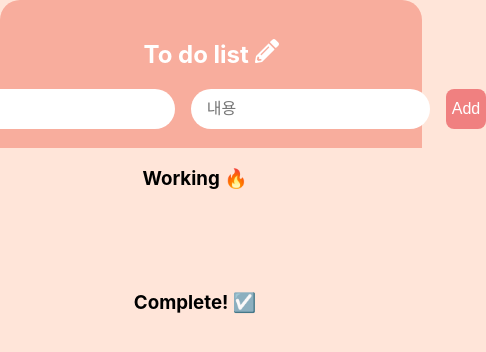
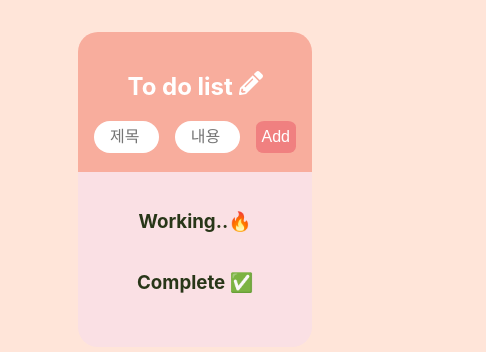
Before and after one commit to Yujin-Jeong-dev/todoLists, a React (Create React App) app: page / in a window 390 px wide. Shown: the top 352 px of the page, 486 px wide, since content can reach past the window. Built offline with nearby package versions, Linux system fonts and the light colour scheme.

Commit message:
스타일링 수정 && 반응형 웹 추가

```diff
--- a/src/App.css
+++ b/src/App.css
@@ -3,5 +3,6 @@
 }
 
 body {
+  margin-top: 2rem;
   background-color: #ffe5d9;
 }
--- a/src/components/AddTodo/AddTodo.module.css
+++ b/src/components/AddTodo/AddTodo.module.css
@@ -1,5 +1,5 @@
 .header {
-    width: 100%;
+    width: 60%;
     border-top-left-radius: 20px;
     border-top-right-radius: 20px;
     background-color: #f8ad9d;
@@ -16,11 +16,9 @@
 
 input {
     width: 14rem;
-    height: 1.5rem;
+    height: 2rem;
     font-size: 1rem;
     padding: 0.5rem 1rem;
-    outline: none;
-    border: none;
     border-radius: 2rem;
     margin-right: 1rem;
 }
@@ -29,8 +27,6 @@ input {
     width: 3rem;
     font-size: 1rem;
     color: white;
-    border: none;
-    outline: none;
     border-radius: 20%;
     background-color: #f08080;
     transition: transfrom 3ms ease-in;
@@ -40,3 +36,9 @@ button:hover {
     cursor: pointer;
     transform: scale(1.1);
 }
+
+@media screen and (max-width:768px) {
+    input {
+        width: 100%;
+    }
+}
--- a/src/components/Todo/Todo.jsx
+++ b/src/components/Todo/Todo.jsx
@@ -1,13 +1,12 @@
 import React from 'react';
 import style from './Todo.module.css'
-import { FaTrashAlt, FaUndoAlt } from 'react-icons/fa'
+import { FaTrashAlt, FaUndoAlt, FaCheck } from 'react-icons/fa'
 
 export default function Todo({ todo, onUpdate, onDelete, isCompleted }) {
     const { title, text, status } = todo;
-    const handleChange = (e) => {
-        //체크가 되면 completed, 그렇지 않으면 active
-        const status = e.target.checked ? 'completed' : 'active';
-        onUpdate({ ...todo, status: status });
+    const updateStatus = () => {
+        //완료로 변경
+        onUpdate({ ...todo, status: 'completed' });
 
     }
     const deleteTodo = () => onDelete(todo);
@@ -23,10 +22,11 @@ export default function Todo({ todo, onUpdate, onDelete, isCompleted }) {
                 <div className={style.text}>
                     <p>{text}</p>
                     {/* 미완료된 할일은 체크버튼, 그렇지 않으면 취소 버튼 */}
-                    {isCompleted ? (<button className={style.button} onClick={undoStatus}><FaUndoAlt /></button>) : (<input className={style.checkbox} type='checkbox' checked={status === 'completed'} onChange={handleChange} />)}
-                    <button className={style.button} onClick={deleteTodo}><FaTrashAlt /></button>
+                    {isCompleted ? (<button className={style.button} onClick={undoStatus}><FaUndoAlt /></button>) : (<button className={style.button} onClick={updateStatus}><FaCheck /></button>)}
+                    {/* (<input className={style.checkbox} type='checkbox' checked={status === 'completed'} onChange={handleChange} />) */}
+                    < button className={style.button} onClick={deleteTodo}><FaTrashAlt /></button>
                 </div>
-            </li>
+            </li >
         </>
     );
 }
--- a/src/components/Todo/Todo.module.css
+++ b/src/components/Todo/Todo.module.css
@@ -1,20 +1,22 @@
 .todo {
-    width: 330px;
+    width: 30%;
+    /* 250px; */
     display: flex;
     flex-direction: column;
     list-style: none;
     font-size: 1.2rem;
-    padding: 0.5rem 0.3rem;
-    border: 3px solid #ff686b;
+    color: #2b2d42;
+    padding: 0.5rem 0.2rem;
+    background-color: #f9dbbd;
+    border: 3px solid #f08080;
     border-radius: 1rem;
-    margin-left: 1rem;
-    margin-bottom: 1rem;
+    /* margin-left: 1rem;
+    margin-bottom: 1rem; */
 }
 
-
-.checkbox {
-    width: 1.6rem;
-    margin: 0;
+.todo:hover {
+    cursor: pointer;
+    filter: brightness(110%);
 }
 
 .title {
@@ -26,15 +28,12 @@
     justify-content: center;
     align-items: center;
     gap: 0.5rem;
-    /* flex: 1; */
 }
 
 .button {
     width: 1.8rem;
     height: 1.8rem;
     font-size: 1rem;
-    border: none;
-    outline: none;
     padding: 0.3rem;
     border-radius: 100%;
     background-color: #f08080;
@@ -44,3 +43,18 @@
     border: 1px solid #9d8189;
     margin-bottom: 0.5rem;
 }
+
+
+@media screen and (max-width:768px) {
+    .todo {
+        width: 45%;
+
+        /* margin-bottom: 0.8rem; */
+    }
+}
+
+@media screen and (max-width:576px) {
+    .todo {
+        width: 90%;
+    }
+}
--- a/src/components/TodoList/TodoList.jsx
+++ b/src/components/TodoList/TodoList.jsx
@@ -31,18 +31,20 @@ export default function TodoList() {
     return (
         <section className={style.container}>
             <AddTodo onAdd={handleAdd} />
-            <h3> Working 🔥</h3>
-            <ul className={style.lists}>
+            <div className={style.lists}>
+                <h3 className={style.title}> Working..🔥</h3>
+                <ul className={style.list}>
                     {incompletedTodos.map((todo) => (
                         <Todo key={todo.id} todo={todo} onUpdate={handleUpdate} onDelete={handleDelete} isCompleted={false} />
                     ))}
                 </ul>
-            <h3>Complete! ☑️</h3>
-            <ul className={style.lists}>
+                <h3 className={style.title}>Complete ✅</h3>
+                <ul className={style.list}>
                     {completedTodos.map((todo) => (
                         <Todo key={todo.id} todo={todo} onUpdate={handleUpdate} onDelete={handleDelete} isCompleted />
                     ))}
                 </ul>
+            </div>
 
         </section>
     );
--- a/src/components/TodoList/TodoList.module.css
+++ b/src/components/TodoList/TodoList.module.css
@@ -1,8 +1,25 @@
 .lists {
-    width: 100%;
+    width: 60%;
+    max-height: 600px;
+    margin: auto;
+    padding: 1.2rem 1rem;
+    background-color: #fae0e4;
+    border-bottom-left-radius: 20px;
+    border-bottom-right-radius: 20px;
+    /* flex: 1 1 auto; */
+    overflow-y: auto;
+}
+
+.list {
     display: flex;
     flex-wrap: wrap;
-    margin: auto;
-    padding: 2rem 3rem;
-    overflow-y: scroll;
+    gap: 0.8rem;
 }
+
+.title {
+    color: #283618;
+}
+
+/* @media screen and (max-width:768px) {
+
+} */
--- a/src/index.css
+++ b/src/index.css
@@ -1,3 +1,9 @@
+:root {
+  --color-scrollbar: #888;
+  --color-scrollbar-track: #f1f1f1;
+  --color-accent: #f08080;
+}
+
 body {
   margin: 0;
   font-family: -apple-system, BlinkMacSystemFont, 'Segoe UI', 'Roboto', 'Oxygen',
@@ -11,3 +17,30 @@ code {
   font-family: source-code-pro, Menlo, Monaco, Consolas, 'Courier New',
     monospace;
 }
+
+* {
+  box-sizing: border-box;
+}
+
+
+input,
+button {
+  border: none;
+  outline: none;
+}
+
+::-webkit-scrollbar {
+  width: 0.5rem;
+}
+
+::-webkit-scrollbar-track {
+  background: var(--color-scrollbar-track);
+}
+
+::-webkit-scrollbar-thumb {
+  background: var(--color-scrollbar);
+}
+
+::-webkit-scrollbar-thumb:hover {
+  background: var(--color-accent);
+}
```
Lines whose indentation alone changed are shown as unchanged.
